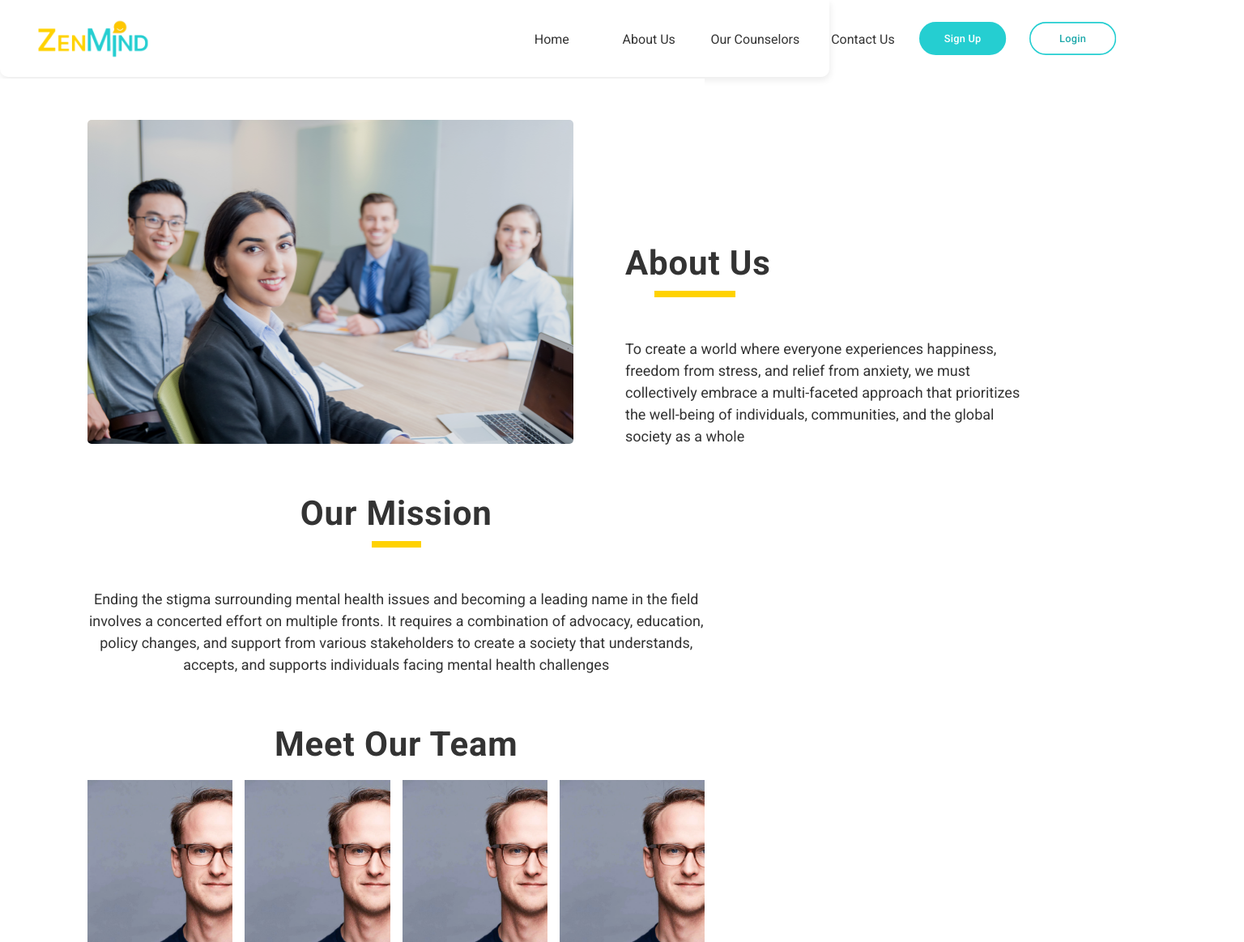
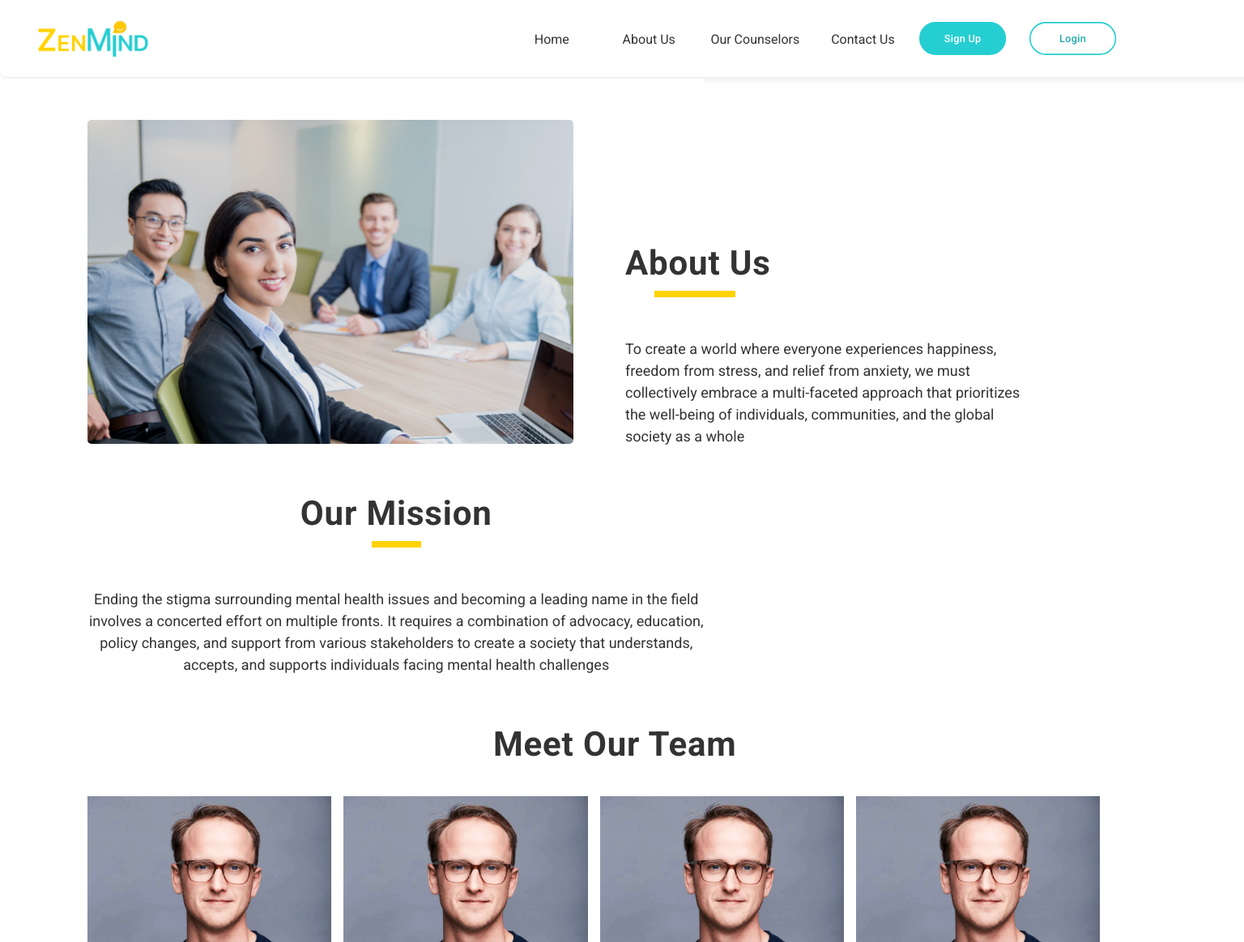
Before and after one commit to Zenmind01/Prototype-2, a React (Create React App) app in the folder frontend/: page /about in a window 1024 px wide. Shown: the top 1163 px of the page at 81% size, 1536 px wide, since content can reach past the window. Built offline with nearby package versions, Linux system fonts and the light colour scheme.

Commit message:
changes mades

```diff
--- a/frontend/src/components/Main/Aboutus/index.css
+++ b/frontend/src/components/Main/Aboutus/index.css
@@ -288,3 +288,19 @@
     right: 45px;
   }
 }
+
+@media screen and (min-width: 769px) and (max-width: 1100px) {
+  .mission-content {
+    font-size: 18px;
+  }
+
+  .team-members {
+    width: 1250px;
+  }
+
+  .header-team {
+    position: relative;
+    left: 270px;
+    padding-bottom: 20px;
+  }
+}
--- a/frontend/src/components/Main/Navbar/index.css
+++ b/frontend/src/components/Main/Navbar/index.css
@@ -291,4 +291,17 @@
   .options-1 {
     width: 150px;
   }
+
+  .Navbar {
+    width: 1540px;
+    height: 95px;
+    background-color: rgb(255, 255, 255);
+    padding-left: 120px;
+    padding-right: 120px;
+    display: flex;
+    align-items: center;
+    margin-bottom: 2px;
+    box-shadow: 1px 4px 8px rgba(0, 0, 0, 0.08);
+    border-radius: 0px 0px 10px 10px;
+  }
 }
```
